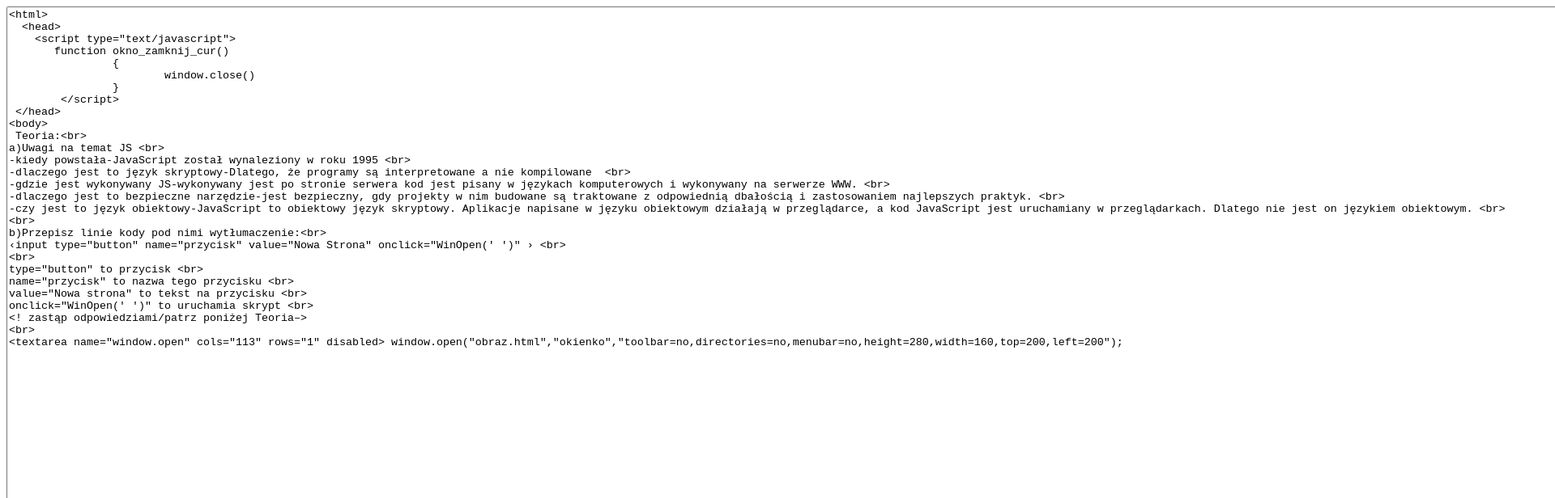
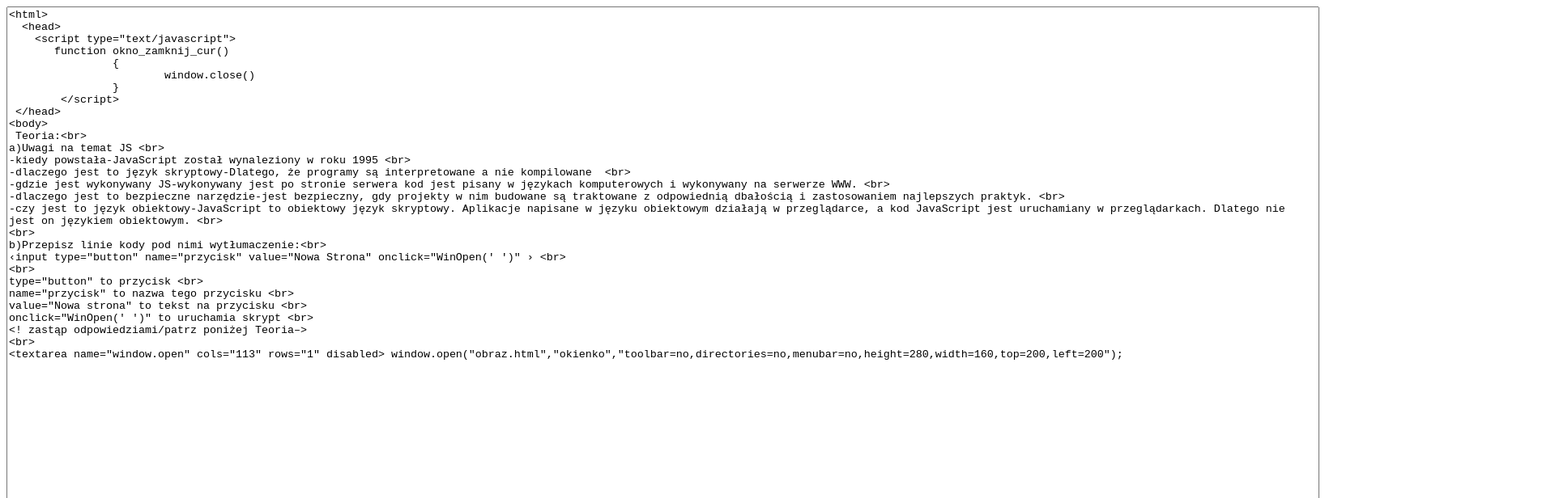
Before and after one commit to Ajwiu/javascript_zad, a plain HTML site: page zadanie1_kod.html in a window 1280 px wide. Shown: the top 616 px of the page at 81% size, 1920 px wide, since content can reach past the window. Drawn offline with Linux system fonts and the light colour scheme.

Commit message:
Update zadanie1_kod.html

```diff
--- a/zadanie1_kod.html
+++ b/zadanie1_kod.html
@@ -1,4 +1,4 @@
-<textarea rows="50" cols="250">
+<textarea rows="150" cols="200" scrolling="no">
 <html>
   <head>
     <script type="text/javascript">
@@ -45,3 +45,4 @@ zamyka okno <br>
  <input type="button" value="zamknij okno" onclick="okno_zamknij_cur()"/>
 </body>
 </html>
+</textarea>
```
